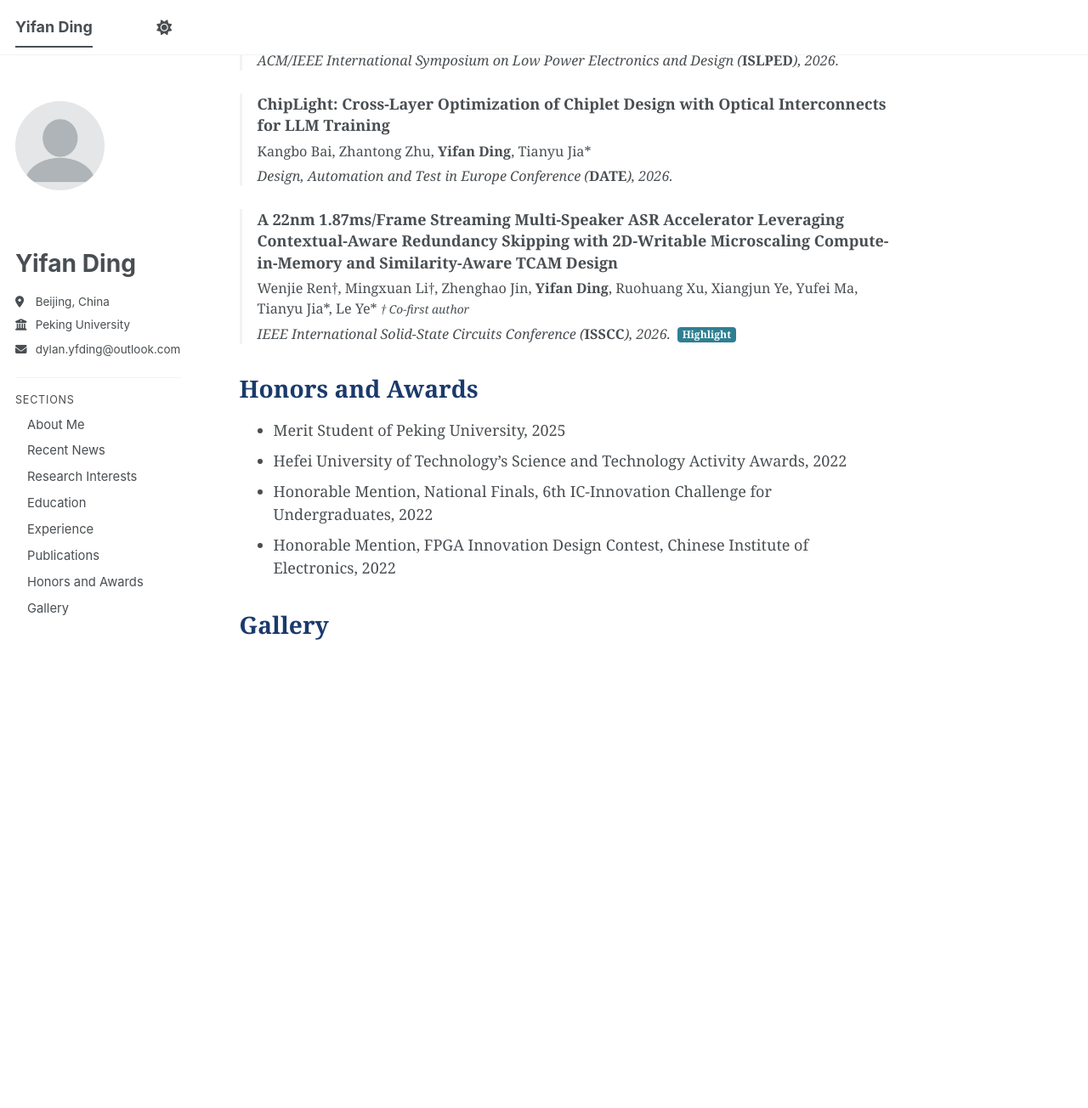
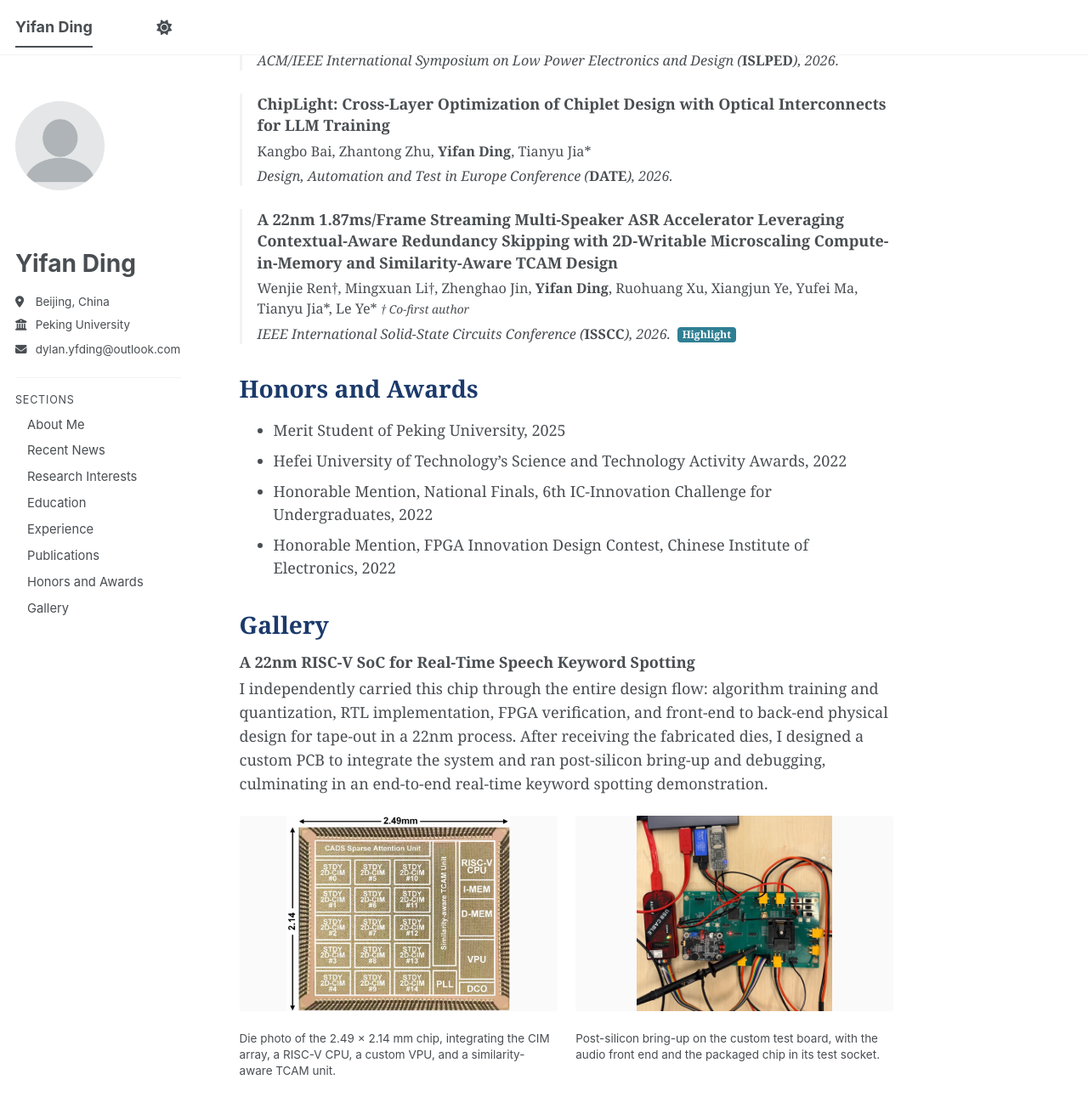
Before and after one commit to DylanDing54/DylanDing54.github.io, a Jekyll site: the page built from _pages/about.md, in a window 1280 px wide and 1400 px high, scrolled down 1460 px. Shown: the top 1304 px of the window at 85% size. Built offline with Jekyll 4.4.1, drawn with Linux system fonts in a browser that asks for light colours; a style sheet for code colours, icons or effects is not loaded; before the commit the page ends 2336 px from its top, so only the background shows below that.

Commit message:
Add the keyword spotting SoC entry to the Gallery
Restructure the gallery around titled project entries with a
description and photo row, and add the die shot and bring-up board.

Co-Authored-By: Claude Opus 5 (1M context) <noreply@anthropic.com>

```diff
--- a/_data/gallery.yml
+++ b/_data/gallery.yml
@@ -1,21 +1,29 @@
-# Photos shown in the Gallery section on the front page.
+# Projects shown in the Gallery section on the front page.
 #
-# Drop image files into /images/gallery/ and add an entry here. Order in
-# this file is the order they appear on the page.
+# Each entry renders as a titled block with a short description and a
+# row of photos underneath.
 #
-#   image:   filename inside /images/gallery/ (or a full https:// URL)
-#   caption: short line shown under the photo (optional)
-#   alt:     accessibility description (optional, falls back to caption)
+#   title:       heading for the entry
+#   description: one paragraph shown under the title
+#   images:      list of photos, each with a filename in /images/gallery/
+#                (or a full https:// URL) and an optional caption
 #
-# Entries whose image file is missing simply render as a broken tile, so
-# remove or comment out a line rather than leaving a placeholder name.
+# Images are shown at roughly 300-450px wide, so 800-1200px on the long
+# edge is plenty. Anything larger just slows the page down.
 
-# Example entries - uncomment and edit once real photos are in place:
-#
-# - image: "islped-2026.jpg"
-#   caption: "ISLPED 2026, Tokyo"
-#   alt: "Presenting the MVP paper at ISLPED 2026"
-#
-# - image: "lab-group.jpg"
-#   caption: "Lab group, Peking University"
-#   alt: "Group photo with labmates at Peking University"
+- title: "A 22nm RISC-V SoC for Real-Time Speech Keyword Spotting"
+  description: >-
+    I independently carried this chip through the entire design flow:
+    algorithm training and quantization, RTL implementation, FPGA
+    verification, and front-end to back-end physical design for tape-out
+    in a 22nm process. After receiving the fabricated dies, I designed a
+    custom PCB to integrate the system and ran post-silicon bring-up and
+    debugging, culminating in an end-to-end real-time keyword spotting
+    demonstration.
+  images:
+    - image: "kws-chip-die.jpg"
+      caption: "Die photo of the 2.49 &times; 2.14 mm chip, integrating the CIM array, a RISC-V CPU, a custom VPU, and a similarity-aware TCAM unit."
+      alt: "Annotated die photograph of the 22nm keyword spotting SoC"
+    - image: "kws-pcb-bringup.jpg"
+      caption: "Post-silicon bring-up on the custom test board, with the audio front end and the packaged chip in its test socket."
+      alt: "Custom PCB test setup for post-silicon validation of the SoC"
--- a/_pages/about.md
+++ b/_pages/about.md
@@ -93,11 +93,17 @@ Honors and Awards
 
 Gallery
 ======
-<div class="gallery-grid">
-{% for photo in site.data.gallery %}
-  <figure class="gallery-item">
-    <img src="{{ photo.image | prepend: '/images/gallery/' | relative_url }}" alt="{{ photo.alt | default: photo.caption }}" loading="lazy">
-    {% if photo.caption %}<figcaption>{{ photo.caption }}</figcaption>{% endif %}
-  </figure>
+{% for entry in site.data.gallery %}
+<div class="gallery-entry">
+  <div class="gallery-entry-title">{{ entry.title }}</div>
+  {% if entry.description %}<p class="gallery-entry-desc">{{ entry.description }}</p>{% endif %}
+  <div class="gallery-grid">
+  {% for photo in entry.images %}
+    <figure class="gallery-item">
+      <img src="{{ photo.image | prepend: '/images/gallery/' | relative_url }}" alt="{{ photo.alt | default: photo.caption }}" loading="lazy">
+      {% if photo.caption %}<figcaption>{{ photo.caption }}</figcaption>{% endif %}
+    </figure>
+  {% endfor %}
+  </div>
+</div>
 {% endfor %}
-</div>
--- a/_sass/layout/_custom.scss
+++ b/_sass/layout/_custom.scss
@@ -361,14 +361,33 @@ img.author__avatar {
 
 /* --- Gallery --- */
 
-/* Auto-fitting grid: tiles are at least 200px wide and share the row
+.gallery-entry {
+    margin-bottom: 1.8em;
+}
+
+.gallery-entry-title {
+    font-weight: 700;
+    line-height: 1.4;
+    margin-bottom: 0.3em;
+    color: var(--global-text-color);
+}
+
+.gallery-entry-desc {
+    margin: 0 0 0.8em;
+    font-size: 0.92em;
+    line-height: 1.55;
+    color: var(--global-text-color);
+}
+
+/* Auto-fitting grid: tiles are at least 240px wide and share the row
    evenly, so the layout works for any number of photos without the
    theme's fixed half/third figure classes. */
 .gallery-grid {
     display: grid;
-    grid-template-columns: repeat(auto-fit, minmax(200px, 1fr));
-    gap: 1em;
-    margin: 0.5em 0 1em;
+    grid-template-columns: repeat(auto-fit, minmax(240px, 1fr));
+    gap: 1.2em;
+    margin: 0;
+    align-items: start;
 }
 
 .gallery-item {
@@ -377,18 +396,20 @@ img.author__avatar {
     img {
         display: block;
         width: 100%;
-        height: 180px;
-        /* Uniform tile height regardless of the source aspect ratio. */
-        object-fit: cover;
+        /* `contain` rather than `cover`: these are technical photos whose
+           edge annotations must not be cropped away. */
+        height: 230px;
+        object-fit: contain;
         border-radius: 4px;
+        background-color: var(--global-code-background-color);
     }
 
     figcaption {
-        margin-top: 0.35em;
+        margin-top: 0.4em;
         font-family: $sans-serif;
-        font-size: 0.78em;
-        line-height: 1.35;
-        text-align: center;
+        font-size: 0.75em;
+        line-height: 1.4;
+        text-align: left;
         color: var(--global-fig-caption-color);
     }
 }
```
Also changed, not shown: images/gallery/kws-chip-die.jpg (added), images/gallery/kws-pcb-bringup.jpg (added), 1 other file.
